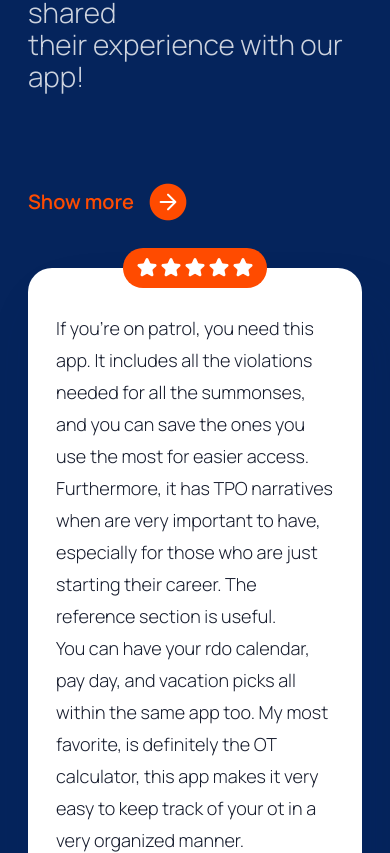
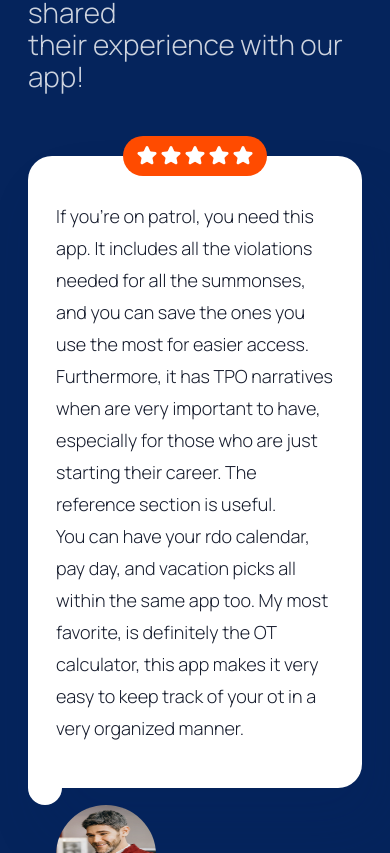
Before and after one commit to MikhAndrey/summons_partner, a React (Create React App) app: page / in a window 390 px wide. Shown: the part 4811-5664 px from the top of the page. Built offline with nearby package versions, Linux system fonts and the light colour scheme.

Commit message:
"Show more" button position fix

```diff
--- a/src/App.css
+++ b/src/App.css
@@ -700,11 +700,16 @@
 
 .App-reviews-info {
   margin-left: 190px;
-  padding: 144px 0 144px 0;
-  display: flex;
-  flex-direction: column;
-  gap: 88px;
+  padding: 144px 0 0 0;
+  display: grid;
+  grid-template-columns: auto 1fr;
+  grid-template-rows: auto 1fr;
+  column-gap: 144px;
+  row-gap: 88px;
   @media (max-width: 768px) {
+    display: flex;
+    gap: 44px;
+    flex-direction: column;
     padding: 0;
     margin-left: 0;
   }
@@ -714,21 +719,25 @@
   display: flex;
   flex-direction: column;
   gap: 44px;
+  grid-row: 1 / span 1;
+  grid-column: 1 / span 1;
   @media (max-width: 768px) {
     gap: 28px;
   }
 }
 
 .App-reviews-button {
+  grid-row: 2 / span 1;
+  grid-column: 1 / span 1;
   display: flex;
   align-items: center;
+  height: fit-content;
   gap: 12px;
 }
 
 .App-reviews-content {
-  padding-top: 144px;
-  /*TODO: discuss the exact value of margin-left*/
-  margin-left: 200px;
+  grid-row: 1 / span 2;
+  grid-column: 2 / span 1;
   display: flex;
   flex-direction: column;
   gap: 88px;
@@ -757,7 +766,7 @@
   width: fit-content;
   @media (max-width: 768px) {
     left: 50%;
-    transform: translate(-50%, -50%);
+    transform: translate(-50%, 0%);
   }
 }
 
@@ -777,7 +786,6 @@
   @media (max-width: 768px) {
     padding: 44px 28px 44px 28px;
     max-width: 100%;
-    margin-top: 0;
   }
 }
 
--- a/src/Reviews.tsx
+++ b/src/Reviews.tsx
@@ -31,15 +31,15 @@ function Reviews() {
                             <div className="main-label-description">their experience with our app!</div>
                         </div>
                     </div>
+                    <div className="App-reviews-content">
+                        {reviewItems.map(el => (
+                            <ReviewItem text={el.text} rating={el.rating} avatarLink={el.avatarLink}></ReviewItem>
+                        ))}
+                    </div>
                     <div className="App-reviews-button">
                         <span className="App-ref-link-label color-orange">Show more</span>
                         <img className="App-ref-link-icon color-orange" src="./ref_link_icon.png" alt="More"/>
                     </div>
-                </div>
-                <div className="App-reviews-content">
-                    {reviewItems.map(el => (
-                        <ReviewItem text={el.text} rating={el.rating} avatarLink={el.avatarLink}></ReviewItem>
-                    ))}
                 </div>
             </div>
         </div>
```
